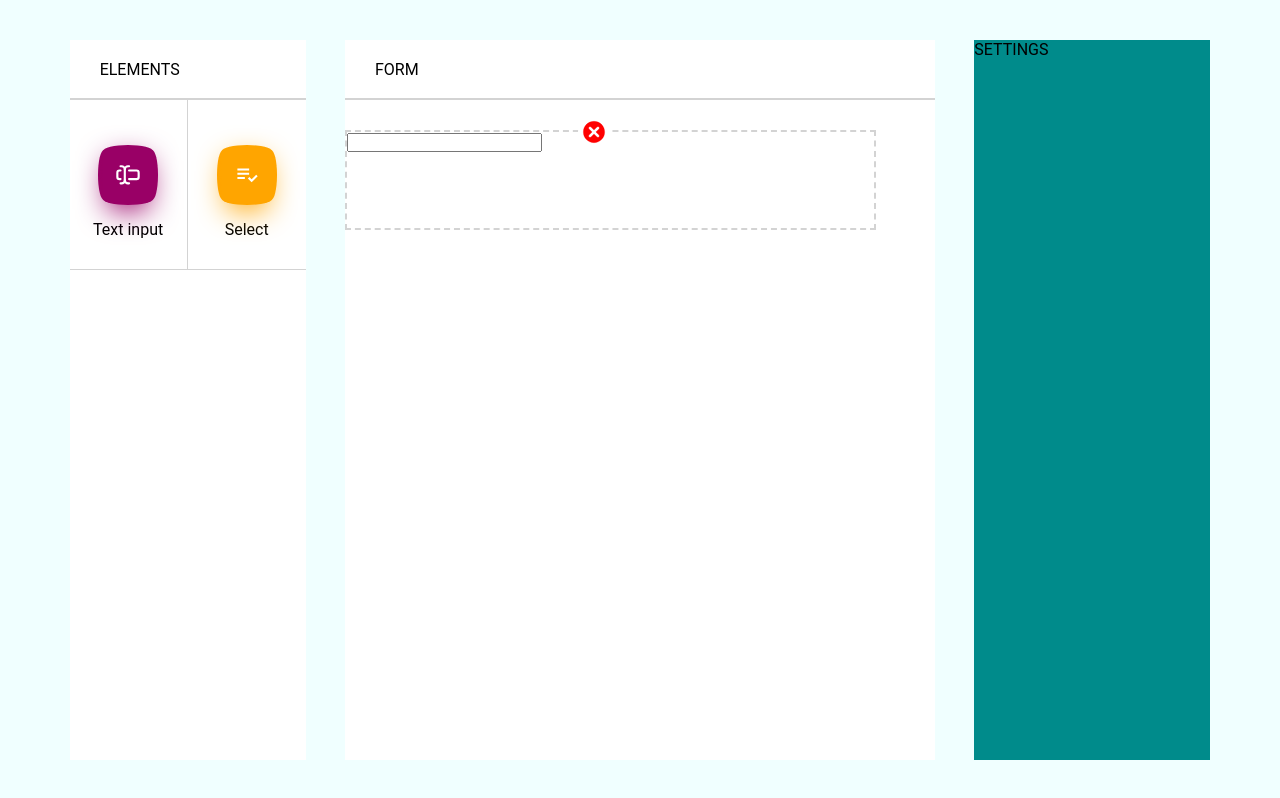
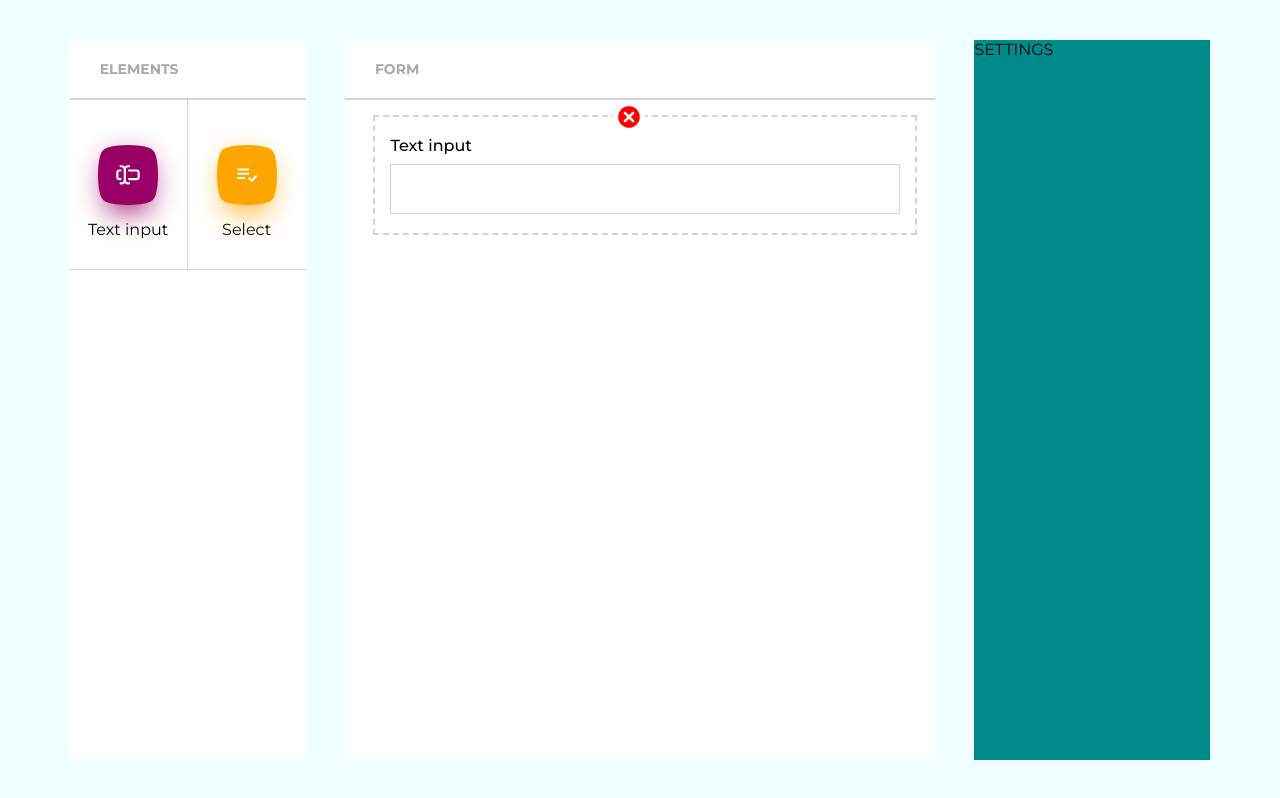
Before and after one commit to ruhidniftiyev/form-builder-react, a React (Create React App) app: page / in a window 1280 px wide. Both pictures are taken after a click on the element "Text input". Built offline with nearby package versions, Linux system fonts and the light colour scheme.

Commit message:
add input styles

```diff
--- a/src/components/ElementList.tsx
+++ b/src/components/ElementList.tsx
@@ -4,7 +4,6 @@ import { useAppDispatch } from '../hooks/useAppDispatch';
 import { addElementToContent } from '../store/slices/FormSlice';
 import { SelectElement, TextInput } from './FormElements';
 import { v4 as uuid4 } from 'uuid';
-import { useDrag } from 'react-dnd';
 
 type Props = {};
 
@@ -12,7 +11,6 @@ const ElementList = (props: Props) => {
   const builderElements = [TextInput, SelectElement];
 
   const dispatch = useAppDispatch();
-
 
   return (
     <div className="elements">
--- a/src/components/FormContent.tsx
+++ b/src/components/FormContent.tsx
@@ -18,7 +18,7 @@ const FormContent = (props: Props) => {
   return (
     <div className="form-content">
       <p className="form-content__title">FORM</p>
-      {form.length > 0 && <FormBuilder form={form} />}
+      {<FormBuilder form={form} />}
     </div>
   );
 };
--- a/src/components/FormElements.tsx
+++ b/src/components/FormElements.tsx
@@ -11,7 +11,8 @@ export const TextInput = {
   color: '#990066',
 
   settings: {
-    placeholder: 'Text input',
+    label: 'Text input',
+    placeholder: '',
   },
 
   renderSettings: function (text: string) {
@@ -24,11 +25,14 @@ export const TextInput = {
       </>
     );
   },
-  render: () => (
-    <>
-      <input type="text" className="form-builder__form-input" />
-    </>
-  ),
+  render: function () {
+    return (
+      <>
+        <label htmlFor={this.settings.label}>{this.settings.label}</label>
+        <input type="text" className="form-builder__form-element__input" />
+      </>
+    );
+  },
 };
 
 export const SelectElement = {
@@ -45,7 +49,7 @@ export const SelectElement = {
   render: function () {
     return (
       <>
-        <select className="form-builder__form-select" name="" id="">
+        <select className="form-builder__form-element__select" name="" id="">
           {this.settings.options.length > 0 &&
             this.settings.options.map((option: any) => <option value={option}>{option}</option>)}
         </select>
--- a/src/scss/components/_element-list.scss
+++ b/src/scss/components/_element-list.scss
@@ -6,6 +6,9 @@
 
   &__title {
     height: 60px;
+    font-weight: 700;
+    font-size: 14px;
+    color: darkgray;
     border-bottom: 2px solid lightgray;
     display: flex;
     align-items: center;
--- a/src/scss/components/_form-builder.scss
+++ b/src/scss/components/_form-builder.scss
@@ -1,14 +1,47 @@
 .form-builder {
+  overflow-y: scroll;
+  scroll-behavior: smooth;
+  height: 90%;
+  padding: 15px 10px 0 20px;
+
+  &:hover {
+    &::-webkit-scrollbar-thumb {
+      background-color: lightgray;
+    }
+  }
+
+  &::-webkit-scrollbar {
+    width: 10px;
+    background-color: #fff;
+  }
+
+  &::-webkit-scrollbar-thumb {
+    border-radius: 10px;
+    background-color: #fff;
+  }
+
+  &::-webkit-scrollbar-track {
+    -webkit-box-shadow: inset 0 0 6px #fff;
+    border-radius: 10px;
+    background-color: #fff;
+  }
+
   &__form {
     display: flex;
     flex-direction: column;
+    align-items: center;
+    width: 100%;
 
     &-element {
-      width: 90%;
-      height: 100px;
+      width: 97%;
+      height: 120px;
       border: 2px lightgray dashed;
       margin-bottom: 30px;
       position: relative;
+      display: flex;
+      flex-direction: column;
+      padding: 15px;
+      justify-content: space-around;
 
       &__clear {
         background-color: white;
@@ -22,6 +55,18 @@
         top: -16px;
         cursor: pointer;
       }
+
+      label {
+        font-weight: 500;
+      }
+
+      &__input {
+        height: 50px;
+        border: 1px solid lightgray;
+        font-size: 18px;
+        font-weight: 500;
+        padding: 10px;
+      }
     }
   }
 }
--- a/src/scss/components/_form-content.scss
+++ b/src/scss/components/_form-content.scss
@@ -5,10 +5,12 @@
 
   &__title {
     height: 60px;
+    font-weight: 700;
+    font-size: 14px;
+    color: darkgray;
     border-bottom: 2px solid lightgray;
     display: flex;
     align-items: center;
     padding-left: 30px;
-    margin-bottom: 30px;
   }
 }
--- a/src/scss/libs/_normalize.scss
+++ b/src/scss/libs/_normalize.scss
@@ -1,9 +1,11 @@
+@import url('https://fonts.googleapis.com/css2?family=Montserrat:wght@400;500;600;700;800&display=swap');
+
 * {
   padding: 0;
   margin: 0;
   list-style: none;
   outline: none;
-  font-family: 'Nunito', Roboto, system-ui, Tahoma, sans-serif;
+  font-family: 'Montserrat', sans-serif;
   box-sizing: border-box;
 }
 
```
